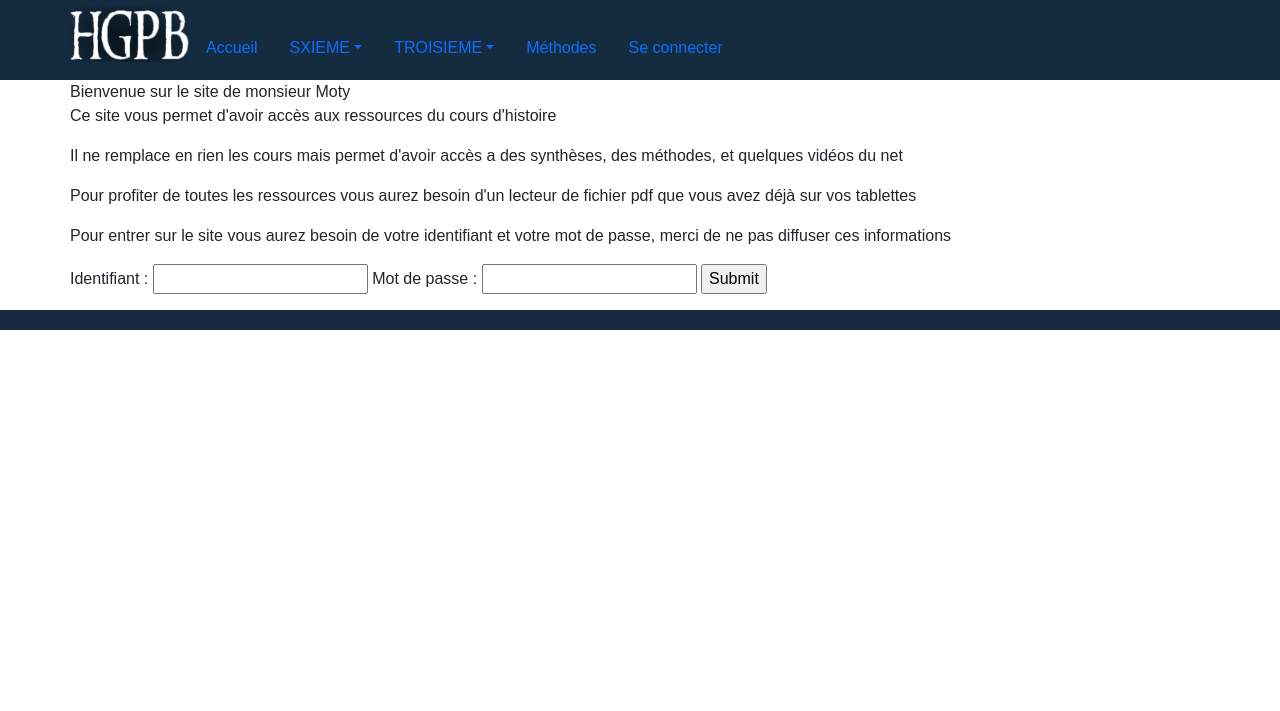
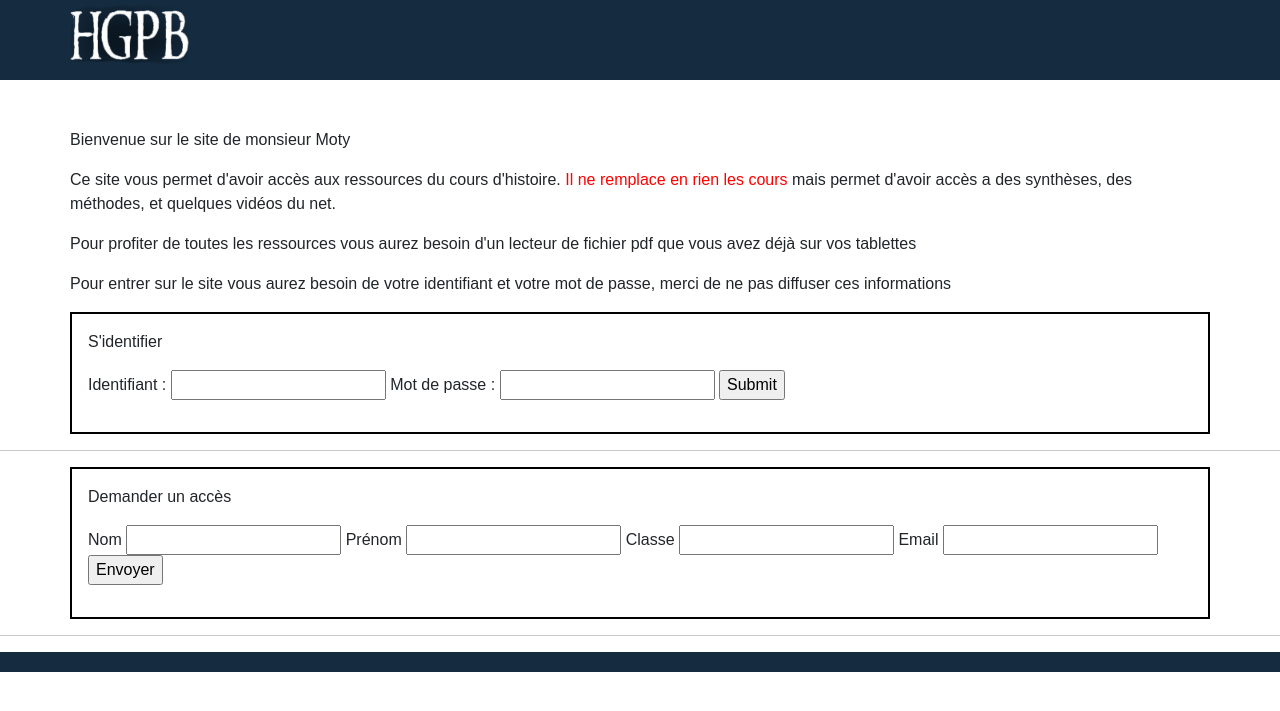
Before and after one commit to 110111-1/hgpb, a PHP site: page / in a window 1280 px wide. Shown: the top 711 px of the page. Run offline with PHP 8.4, Linux system fonts and the light colour scheme.

Commit message:
menu et page connection

```diff
--- a/cours/3/hist/menu.php
+++ b/cours/3/hist/menu.php
@@ -1,6 +1,6 @@
 <nav class=" menu">
   <ul class="nav">
-    <li class "nav-item"><a class="nav-link" href="../../../index.php">Accueil</a></li>
+    <li class "nav-item"><a class="nav-link" href="../../../accueil.php">Accueil</a></li>
     <li class="nav-item dropdown">
       <a class="nav-link dropdown-toggle" href="#" data-toggle="dropdown" aria-haspopup="true" aria-expanded="false">SXIEME</a>
       <div class="dropdown-menu">
--- /dev/null
+++ b/css/index.css
@@ -0,0 +1,58 @@
+@charset "UTF-8";
+/*font-family: 'Poppins', sans-serif;*/
+
+/*
+bleu sombre  : #2B558C
+bleu noir  : #152C40
+bleu gris    : #6581A6
+bleu clair   : #4586BF
+orange       : #F28D52
+marron-rouge : #8C4A32
+*/
+body,html{
+  padding : 0;
+  margin : 0;
+  font-family: 'Popins', sans-serif;
+}
+a,a:hover{
+  text-decoration: none;
+}
+
+.container-fluid{
+  padding: 0;
+}
+.container{
+  padding : 0;
+}
+
+/* Header*/
+.header{
+   background-color: #152C40;
+   height: 80px;
+   line-height: 80px;
+}
+
+.logo{
+  height : 80px;
+  float: left;
+}
+.presentation{
+  margin-top: 3em;
+}
+.avertissement{
+  color: red;
+}
+.connect{
+  border: 2px black solid;
+  padding: 1em 1em 2em 1em;
+}
+
+.demandeAcces{
+  border: 2px black solid;
+  padding: 1em 1em 2em 1em;
+}
+/*footer*/
+.footer{
+   background-color: #152C40;
+   height: 20px;
+}
--- a/index.php
+++ b/index.php
@@ -3,7 +3,7 @@
   <head>
     <meta charset="utf-8">
     <link rel="stylesheet" href="css/bootstrap.min.css">
-    <link rel="stylesheet" href="css/menu.css">
+    <link rel="stylesheet" href="css/index.css">
     <style>@import url('https://fonts.googleapis.com/css2?family=Poppins:wght@200&display=swap');</style>
     <title>HGPB </title>
   </head>
@@ -12,20 +12,21 @@
     <header class="container-fluid header">
         <div class="container">
           <img src="img/logo_HGPB.png" class="logo"alt="logo_HGPB"/>
-            <?php include("menu.php");?>
         </div>
       </header>
 
   <section class="container-fluid bienvenue">
     <div class="container presentation">
-      <p>Bienvenue sur le site de monsieur Moty <br /> Ce site vous permet d'avoir accès aux ressources du cours d'histoire</p>
-      <p>Il ne remplace en rien les cours mais permet d'avoir accès a des synthèses, des méthodes, et quelques vidéos du net</p>
-      <p class="avertissement">Pour profiter de toutes les ressources vous aurez besoin d'un lecteur de fichier pdf que vous avez déjà sur vos tablettes</p>
+      <p>Bienvenue sur le site de monsieur Moty </p>
+      <p>Ce site vous permet d'avoir accès aux ressources du cours d'histoire. <span class="avertissement">Il ne remplace en rien les cours</span> mais permet d'avoir accès a des synthèses, des méthodes, et quelques vidéos du net. </p>
+      <p>Pour profiter de toutes les ressources vous aurez besoin d'un lecteur de fichier pdf que vous avez déjà sur vos tablettes</p>
       <p>Pour entrer sur le site vous aurez besoin de votre identifiant et votre mot de passe, merci de ne pas diffuser ces informations</p>
     </div>
   </section>
+
   <section class="container-fluid seconnecter">
     <div class="container connect">
+      <p>S'identifier</p>
       <form class="connection" action="login.php" method="post">
         <label for="nom">Identifiant : </label>
         <input type="text" name="nom">
@@ -35,17 +36,30 @@
       </form>
     </div>
     </section>
-    <section class="container-fluid dA">
+    <div class="separation">
+      <p> <hr> </p>
+    </div>
+    <section class="container-fluid Acces">
       <div class="container demandeAcces">
+        <p>Demander un accès</p>
         <form class="formulaireDeDemande" action="demandeAcces.php" method="post">
-
+          <label for="nom">Nom</label>
+          <input type="text" name="nom">
+          <label for="prenom">Prénom</label>
+          <input type="text" name="prenom">
+          <label for="classe">Classe</label>
+          <input type="text" name="classe">
+          <label for="email">Email</label>
+          <input type="email" name="email">
+          <input type="submit" name="submit" value="Envoyer">
         </form>
-
       </div>
-
     </section>
+    <div class="separation">
+      <p> <hr> </p>
+    </div>
     <footer class="container-fluid footer">
-      <hr>
+      <p></p>
     </footer>
   </body>
 </html>
--- a/menu.php
+++ b/menu.php
@@ -1,6 +1,6 @@
 <nav class=" menu">
   <ul class="nav">
-    <li class "nav-item"><a class="nav-link" href="index.php">Accueil</a></li>
+    <li class "nav-item"><a class="nav-link" href="accueil.php">Accueil</a></li>
     <li class="nav-item dropdown">
       <a class="nav-link dropdown-toggle" href="#" data-toggle="dropdown" aria-haspopup="true" aria-expanded="false">SXIEME</a>
       <div class="dropdown-menu">
@@ -16,7 +16,7 @@
       </div>
     </li>
     <li class="nav-item"><a class="nav-link " href="#">Méthodes</a></li>
-    <li class="nav-item"><a class="nav-link " href="#">Se connecter</a></li>
+    <li class="nav-item"><a class="nav-link " href="index.php">Se connecter</a></li>
   </ul>
 </nav>
 
```
Also changed, not shown: accueil.php (added, +26 -0 lines).
